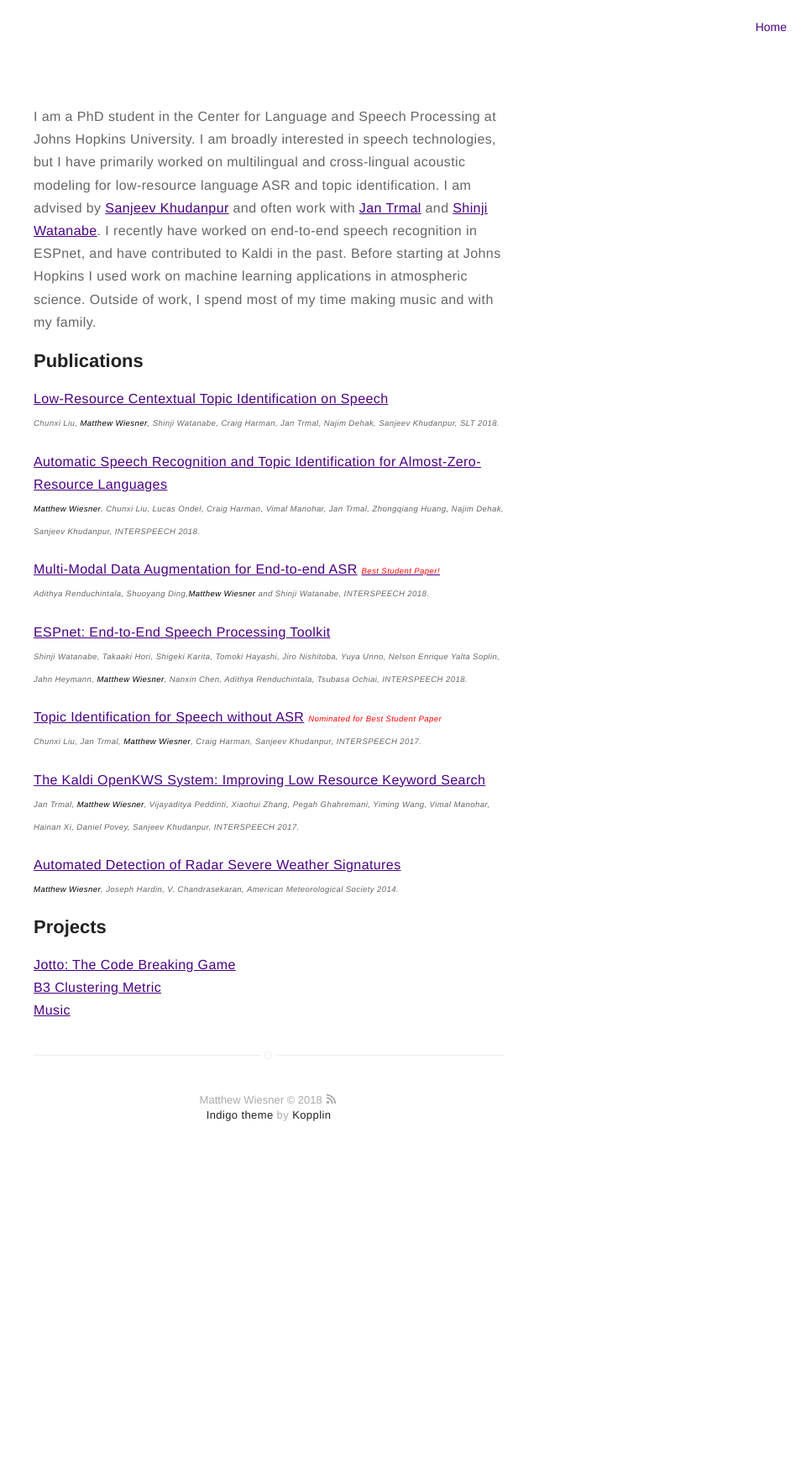
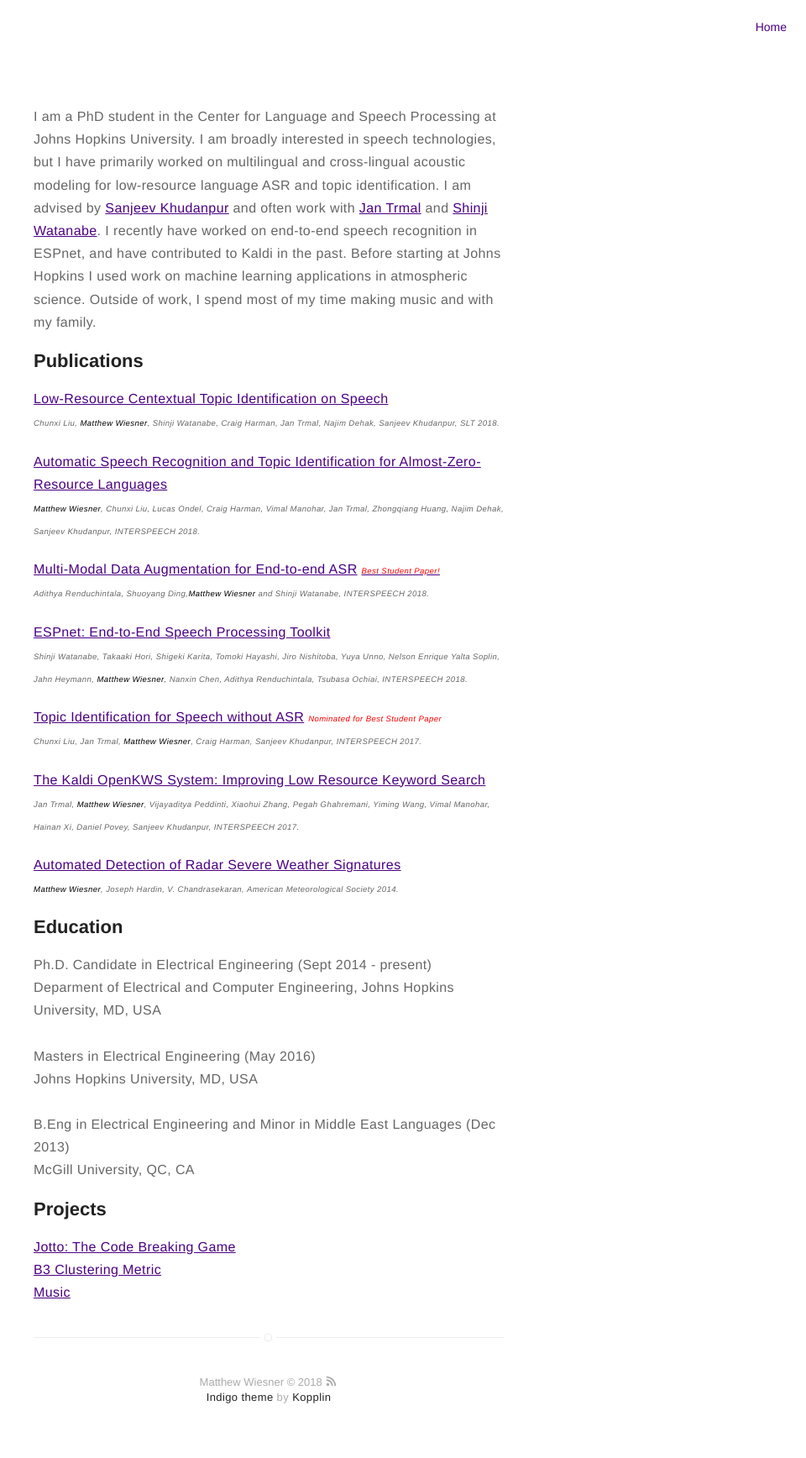
Before and after one commit to m-wiesner/m-wiesner.github.io, a Jekyll site: the page built from about.md, in a window 1280 px wide. Shown: the whole page at 84% size, without its empty margins (320-1280 px from the left). Built offline with Jekyll 4.4.1, drawn with Linux system fonts in a browser that asks for light colours; before the commit the page ends 1399 px from its top, so only the background shows below that.

Commit message:
Adds Education to about.md

```diff
--- a/about.md
+++ b/about.md
@@ -42,6 +42,20 @@ I spend most of my time making music and with my family.</p>
 <p><a href="https://ams.confex.com/ams/94Annual/webprogram/Paper242901.html">Automated Detection of Radar Severe Weather Signatures</a><br />
 <em style="font-size: 75%"><small><strong>Matthew Wiesner</strong>, Joseph Hardin, V. Chandrasekaran, American Meteorological Society 2014. </small></em></p>
 
+<h2>Education</h2>
+
+<b>Ph.D. Candidate in Electrical Engineering</b> (Sept 2014 - present) <br />
+Deparment of Electrical and Computer Engineering, Johns Hopkins University, MD, USA
+<br />
+<br />
+<b>Masters in Electrical Engineering</b> (May 2016) <br />
+Johns Hopkins University, MD, USA
+<br />
+<br />
+<b>B.Eng in Electrical Engineering and Minor in Middle East Languages</b> (Dec 2013) <br />
+McGill University, QC, CA
+
+
 <h2>Projects</h2>
 
 <a href="https://github.com/m-wiesner/Jotto">Jotto: The Code Breaking Game</a><br />
```
